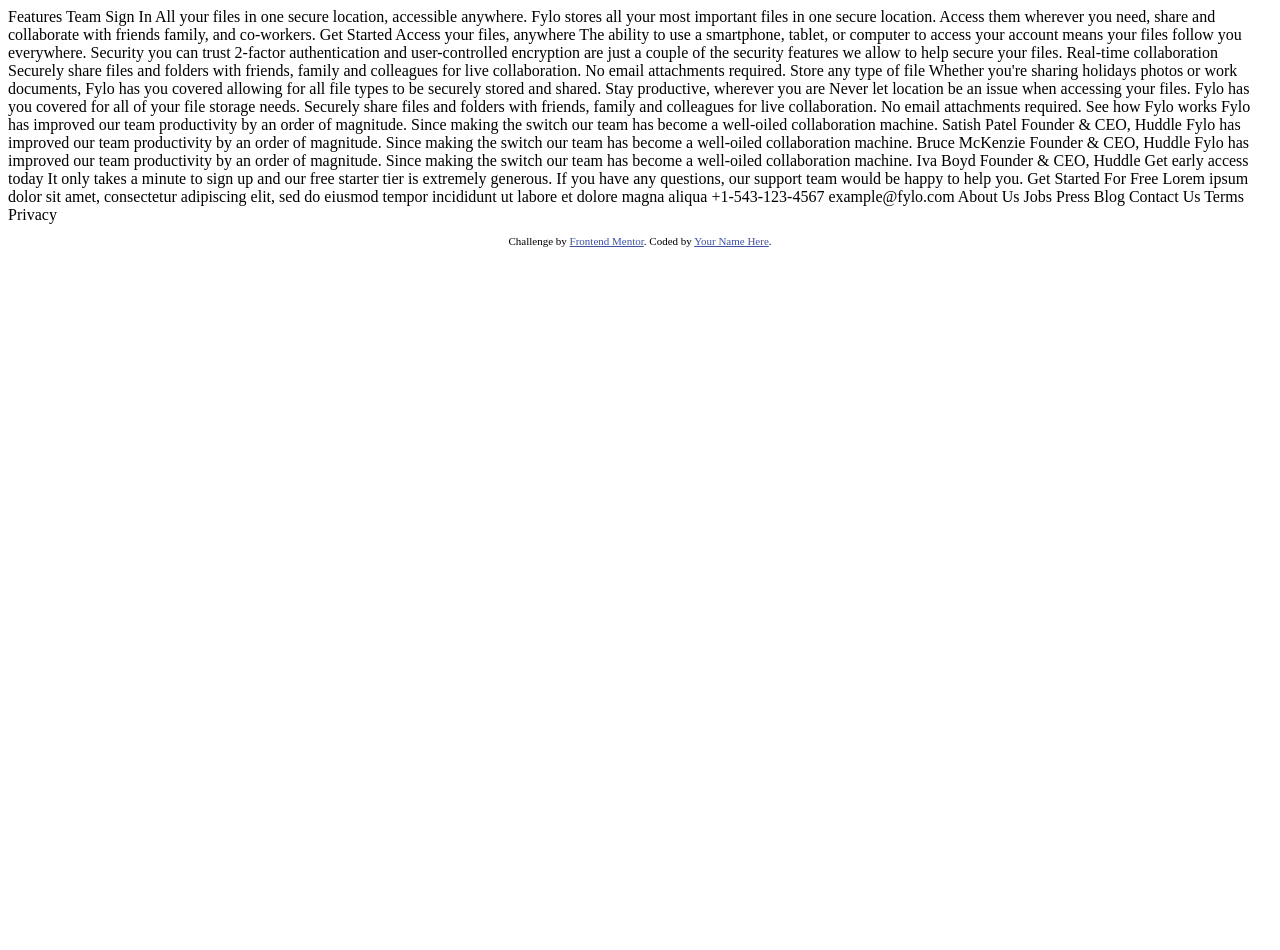
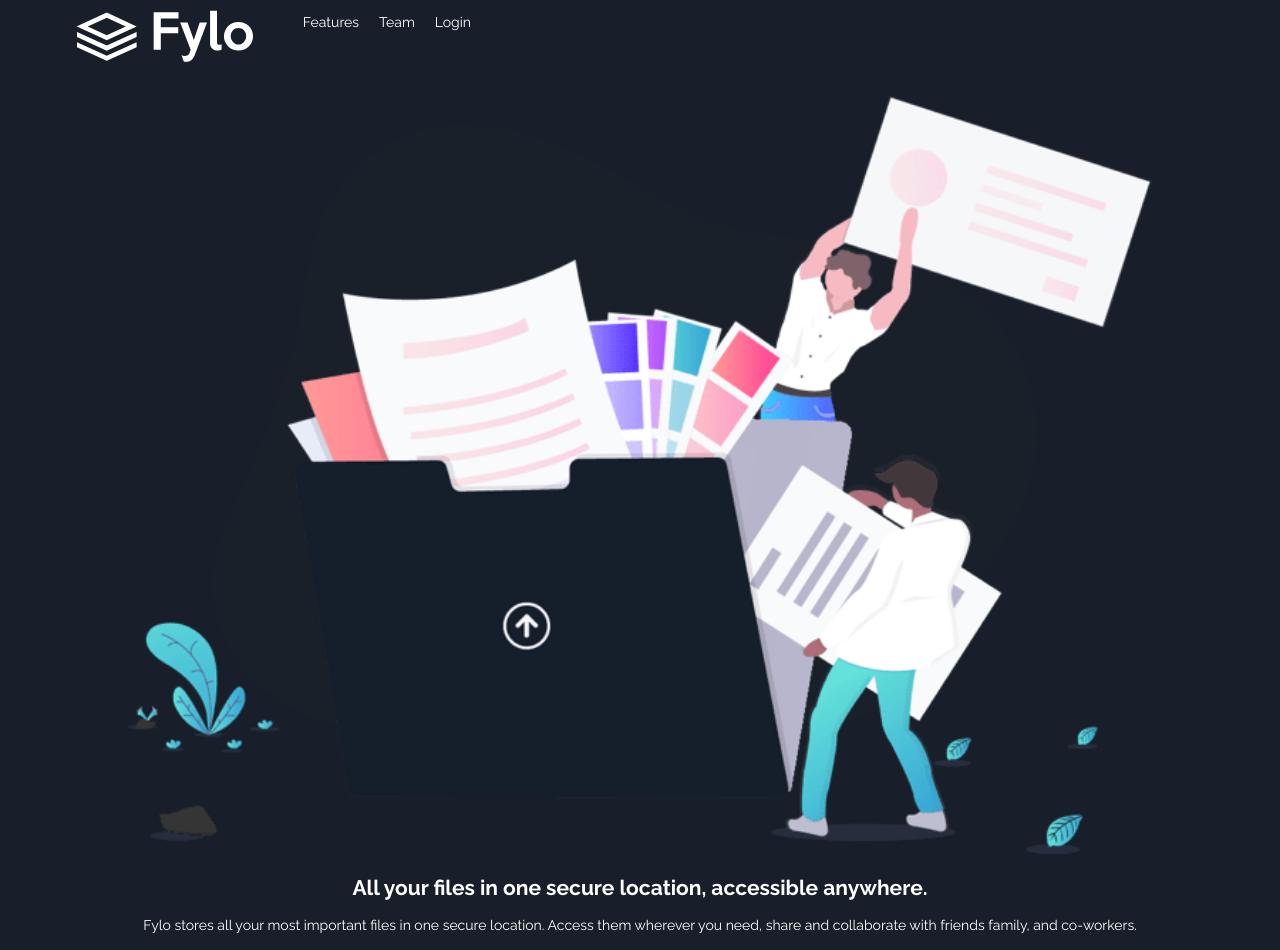
Before and after one commit to paulzay/fylo, a plain HTML site: page index.html in a window 1280 px wide. Shown: the top 950 px of the page. Before the commit the page ends 800 px from the top, so only its background shows below. Drawn offline with Linux system fonts and the light colour scheme.

Commit message:
add header and hero sections

```diff
--- a/index.html
+++ b/index.html
@@ -1,28 +1,41 @@
 <!DOCTYPE html>
 <html lang="en">
+
 <head>
   <meta charset="UTF-8">
-  <meta name="viewport" content="width=device-width, initial-scale=1.0"> <!-- displays site properly based on user's device -->
+  <meta name="viewport" content="width=device-width, initial-scale=1.0">
+  <link rel="icon" type="image/png" sizes="32x32" href="./images/favicon-32x32.png">
+  <link rel="stylesheet" href="./stylesheets/app.css">
+  <link href="https://fonts.googleapis.com/css2?family=Raleway:wght@400;700&display=swap" rel="stylesheet">
+  <link href="https://fonts.googleapis.com/css2?family=Open+Sans:wght@400;700&display=swap" rel="stylesheet">
+  <title>Frontend Mentor | Fylo landing page with dark theme and features grid</title>
+</head>
 
-  <link rel="icon" type="image/png" sizes="32x32" href="./images/favicon-32x32.png">
+<body>
+  <header>
+    <div class="nav-left">
+      <img src="./images/logo.svg" alt="logo">
+    </div>
+    <div class="nav-right">
+      <ul>
+        <li><a href="#">Features</a></li>
+        <li><a href="#">Team</a></li>
+        <li><a href="#">Login</a></li>
+      </ul>
+    </div>
+  </header>
+  <section class="hero">
+    <div class="sc1-top">
+      <img src="./images/illustration-intro.png" alt="curvy">
+    </div>
+    <div class="sc1-bottom">
+      <h1>All your files in one secure location, accessible anywhere.</h1>
+      <p>Fylo stores all your most important files in one secure location. Access them wherever
+        you need, share and collaborate with friends family, and co-workers.</p>
+    </div>
 
-  <title>Frontend Mentor | Fylo landing page with dark theme and features grid</title>
+  </section>
 
-  <!-- Feel free to remove these styles or customise in your own stylesheet 👍 -->
-  <style>
-    .attribution { font-size: 11px; text-align: center; }
-    .attribution a { color: hsl(228, 45%, 44%); }
-  </style>
-</head>
-<body>
-  Features
-  Team
-  Sign In
-
-  All your files in one secure location, accessible anywhere.
-
-  Fylo stores all your most important files in one secure location. Access them wherever
-  you need, share and collaborate with friends family, and co-workers.
 
   Get Started
 
@@ -103,4 +116,5 @@
     </p>
   </footer>
 </body>
+
 </html>
--- /dev/null
+++ b/stylesheets/app.scss
@@ -0,0 +1,59 @@
+body {
+  margin: 0;
+  padding: 0;
+}
+
+* li {
+  list-style: none;
+}
+
+a {
+  text-decoration: none;
+}
+
+body {
+  font-family: "Raleway";
+  font-size: 14px;
+  color: white;
+  background-color: hsl(218, 28%, 13%);
+}
+
+header {
+  display: flex;
+  .nav-left {
+    margin-left: 6vw;
+  }
+
+  img {
+    margin-top: 10px;
+    width: 100%;
+  }
+
+  .nav-right ul {
+    display: inline-flex;
+    margin-right: 6vw;
+    li {
+      margin: auto 10px;
+      padding: auto 15px;
+    }
+    a {
+      color: white;
+    }
+  }
+}
+.hero {
+  display: flex;
+  flex-direction: column;
+  padding: 30px 10vw;
+  .sc1-top img {
+    width: 100%;
+  }
+  .sc1-bottom {
+    h1,
+    p {
+      text-align: center;
+    }
+  }
+}
+@media screen and (min-width: 376px) {
+}
```
Also changed, not shown: stylesheets/app.css (added), 1 other file.
